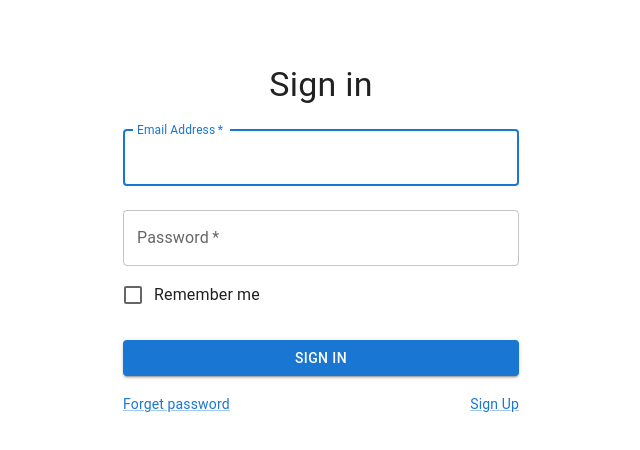
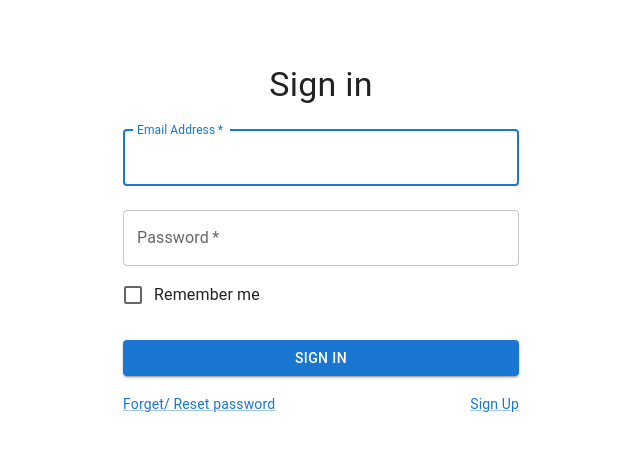
Before and after one commit to ericwong0318/applied-distributed-system, a React (Create React App) app in the folder frontend/: page /login in a window 1280 px wide. Shown: the top 450 px of the page, without its empty margins (319-959 px from the left). Built offline with nearby package versions, Linux system fonts and the light colour scheme.

Commit message:
feat: reset password ui

```diff
--- a/frontend/src/App.tsx
+++ b/frontend/src/App.tsx
@@ -4,7 +4,7 @@ import {createBrowserRouter, RouterProvider,} from "react-router-dom";
 import Register from "./Register";
 import Login from "./Login";
 import Error from "./Error";
-import ForgetPassword from "./ForgetPassword";
+import ResetPassword from "./ResetPassword";
 
 const router = createBrowserRouter([
     // register
@@ -22,8 +22,8 @@ const router = createBrowserRouter([
 
     // forget password
     {
-        path: "/forget-password",
-        element: <ForgetPassword/>,
+        path: "/reset-password",
+        element: <ResetPassword/>,
     },
 
     // chatting page
--- a/frontend/src/Login.tsx
+++ b/frontend/src/Login.tsx
@@ -70,8 +70,8 @@ export default function Login() {
                     </Button>
                     <Grid container>
                         <Grid item xs>
-                            <Link href="/forget-password" variant="body2">
-                                Forget password
+                            <Link href="/reset-password" variant="body2">
+                                Forget/ Reset password
                             </Link>
                         </Grid>
                         <Grid item>
--- a/frontend/src/ForgetPassword.tsx
+++ b/frontend/src/ResetPassword.tsx
@@ -9,7 +9,7 @@ import Typography from '@mui/material/Typography';
 import Container from '@mui/material/Container';
 
 
-export default function ForgetPassword() {
+export default function ResetPassword() {
     const handleSubmit = (event: React.FormEvent<HTMLFormElement>) => {
         event.preventDefault();
         const data = new FormData(event.currentTarget);
@@ -31,7 +31,7 @@ export default function ForgetPassword() {
                 }}
             >
                 <Typography component="h1" variant="h4">
-                    Forget password
+                    Reset password
                 </Typography>
                 <Box component="form" onSubmit={handleSubmit} noValidate sx={{mt: 1}}>
                     <TextField
```
